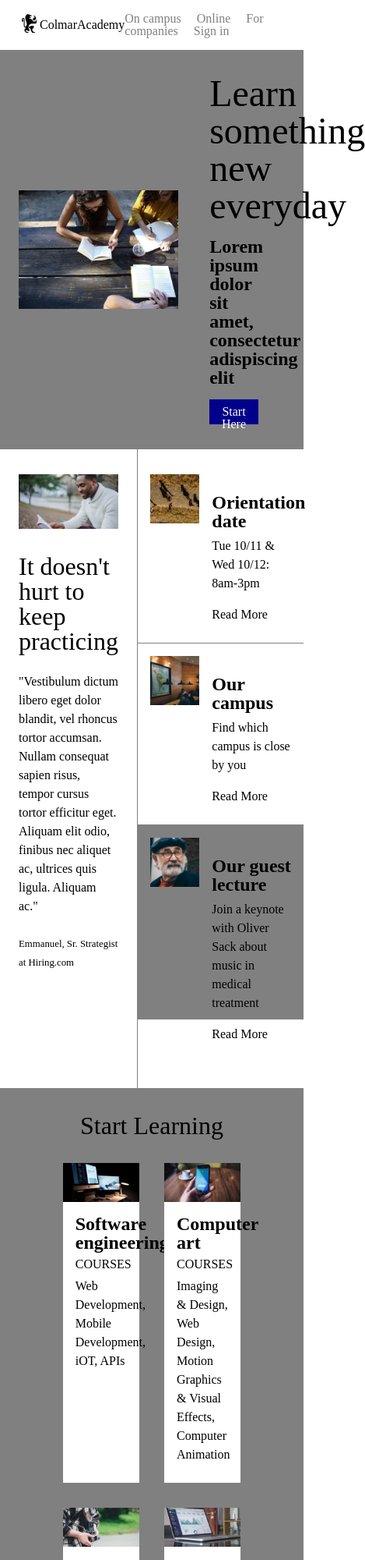
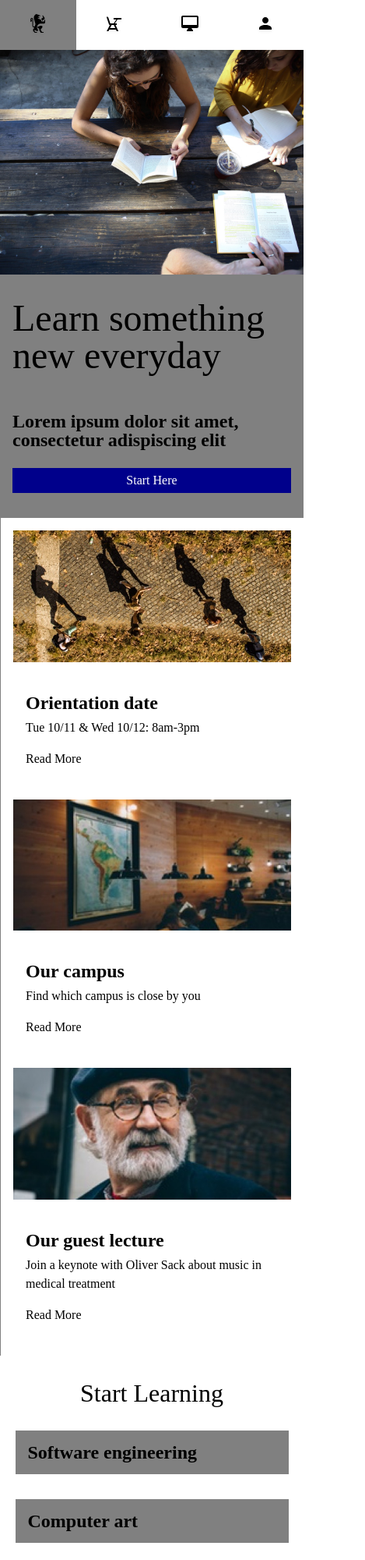
Before and after one commit to caitimak/Colmar, a plain HTML site: page index.html in a window 390 px wide. Shown: the top 2000 px of the page at 78% size, 469 px wide, since content can reach past the window. Drawn offline with Linux system fonts and the light colour scheme.

Commit message:
Add mobile specifications

```diff
--- a/index.html
+++ b/index.html
@@ -7,8 +7,11 @@
   <link rel="stylesheet" type="text/css" href="./resources/css/reset.css">
   <link rel="stylesheet" type="text/css" href="./resources/css/style.css">
 </head>
+
+
 <body>
   <nav>
+    <div class="desktop-nav desktop">
       <div class="logo">
         <img src="./resources/media/images/ic-logo.svg" alt="">
         <span id="colmar">Colmar</span>
@@ -19,6 +22,13 @@
         <a href="#"><span>Online</span></a>
         <a href="#"><span>For companies</span></a>
         <a href="#"><span>Sign in</span></a>
+      </div>
+    </div>
+    <div class="mobile-nav mobile">
+      <a href="#"><img src="./resources/media/images/ic-logo.svg" alt=""></a>
+      <a href="#"><img src="./resources/media/images/ic-on-campus.svg" alt=""></a>
+      <a href="#"><img src="./resources/media/images/ic-online.svg" alt=""></a>
+      <a href="#"><img src="./resources/media/images/ic-login.svg" alt=""></a>
     </div>
   </nav>
 
@@ -37,7 +47,7 @@
 
 
   <section class="information">
-    <div class="information-main">
+    <div class="information-main desktop">
       <div class="image-container">
         <img src="./resources/media/images/information-main.jpg" alt="">
       </div>
@@ -49,8 +59,11 @@
     </div>
     <div class="information-side">
       <div class="info first">
-        <div class="image-container">
+        <div class="image-container desktop">
           <img src="./resources/media/images/information-orientation.jpg" alt="">
+        </div>
+        <div class="image-container mobile">
+          <img src="./resources/media/images/information-orientation-mobile.jpg" alt="">
         </div>
         <div class="content">
           <h3>Orientation date</h3>
@@ -60,8 +73,11 @@
       </div>
 
       <div class="info second">
-        <div class="image-container">
+        <div class="image-container desktop">
           <img src="./resources/media/images/information-campus.jpg" alt="">
+        </div>
+        <div class="image-container mobile">
+          <img src="./resources/media/images/information-campus-mobile.jpg" alt="">
         </div>
         <div class="content">
           <h3>Our campus</h3>
@@ -71,8 +87,11 @@
       </div>
 
       <div class="info third">
-        <div class="image-container">
+        <div class="image-container desktop">
           <img src="./resources/media/images/information-guest-lecture.jpg" alt="">
+        </div>
+        <div class="image-container mobile">
+          <img src="./resources/media/images/information-guest-lecture-mobile.jpg" alt="">
         </div>
         <div class="content">
           <h3>Our guest lecture</h3>
@@ -88,63 +107,63 @@
     <h2>Start Learning</h2>
     <div class="courses-container">
       <div class="courses-card">
-        <div class="image-container">
+        <div class="image-container desktop">
           <img src="./resources/media/images/course-software.jpg" alt="">
         </div>
         <div class="courses-description">
           <h3>Software engineering</h3>
-          <h4>Courses</h4>
-          <p>Web Development, Mobile Development, iOT, APIs</p>
+          <h4 class="desktop">Courses</h4>
+          <p class="desktop">Web Development, Mobile Development, iOT, APIs</p>
         </div>
       </div>
       <div class="courses-card">
-        <div class="image-container">
+        <div class="image-container desktop">
           <img src="./resources/media/images/course-computer-art.jpg" alt="">
         </div>
         <div class="courses-description">
           <h3>Computer art</h3>
-          <h4>Courses</h4>
-          <p>Imaging &amp; Design, Web Design, Motion Graphics &amp; Visual Effects, Computer Animation</p>
+          <h4 class="desktop">Courses</h4>
+          <p class="desktop">Imaging &amp; Design, Web Design, Motion Graphics &amp; Visual Effects, Computer Animation</p>
         </div>
       </div>
       <div class="courses-card">
-        <div class="image-container">
+        <div class="image-container desktop">
           <img src="./resources/media/images/course-design.jpg" alt="">
         </div>
         <div class="courses-description">
           <h3>Design</h3>
-          <h4>Courses</h4>
-          <p>User Experience Design, User Research, Visual Design</p>
+          <h4 class="desktop">Courses</h4>
+          <p class="desktop">User Experience Design, User Research, Visual Design</p>
         </div>
       </div>
       <div class="courses-card">
-        <div class="image-container">
+        <div class="image-container desktop">
           <img src="./resources/media/images/course-data.jpg" alt="">
         </div>
         <div class="courses-description">
           <h3>Data</h3>
-          <h4>Courses</h4>
-          <p>Data Science, Big Data, SQL, Data Visualization</p>
+          <h4 class="desktop">Courses</h4>
+          <p class="desktop">Data Science, Big Data, SQL, Data Visualization</p>
         </div>
       </div>
       <div class="courses-card">
-        <div class="image-container">
+        <div class="image-container desktop">
           <img src="./resources/media/images/course-business.jpg" alt="">
         </div>
         <div class="courses-description">
           <h3>Business</h3>
-          <h4>Courses</h4>
-          <p>Product Development, Business Development, Startup</p>
+          <h4 class="desktop">Courses</h4>
+          <p class="desktop">Product Development, Business Development, Startup</p>
         </div>
       </div>
       <div class="courses-card">
-        <div class="image-container">
+        <div class="image-container desktop">
           <img src="./resources/media/images/course-marketing.jpg" alt="">
         </div>
         <div class="courses-description">
           <h3>Marketing</h3>
-          <h4>Courses</h4>
-          <p>Analytics, Content Marketing, Mobile Marketing</p>
+          <h4 class="desktop">Courses</h4>
+          <p class="desktop">Analytics, Content Marketing, Mobile Marketing</p>
         </div>
       </div>
     </div>
@@ -161,13 +180,13 @@
           type ="video/mp4" controls width="1920" height="1080">
           </video>
         </div>
-        <div class="content">
+        <div class="content desktop">
           <h3>Reimagine Urban</h3>
           <p id=practicing-text>"Vestibulum dictum libero eget dolor blandit, vel rhoncus tortor accumsan. Nullam consequat sapien risus, tempor cursus tortor efficitur eget. Aliquam elit odio, finibus nec aliquet ac, ultrices quis ligula. Aliquam ac."</p>
         </div>
     </div>
 
-    <div class="side-thesis">
+    <div class="side-thesis desktop">
       <div class="side-thesis-article one">
         <div class="image-container">
           <img src="./resources/media/images/thesis-fisma.jpg" alt="">
@@ -193,7 +212,7 @@
 
 <footer>
   <span id="copyright">&copy; 2016 Colmar Academy. All rights reserved</span>
-  <div id="footer-links">
+  <div id="footer-links" class="desktop">
     <a href="#"><span>Terms</span></a>
     <a href="#"><span>Privacy</span></a>
   </div>
--- a/resources/css/style.css
+++ b/resources/css/style.css
@@ -40,11 +40,18 @@ p {
 
 }
 
+
+
+
 /*navigation*/
 
 nav {
   width: 100%;
   height: 4rem;
+}
+
+.desktop-nav {
+  height: 100%;
   display: flex;
   justify-content: space-between;
   align-items: center;
@@ -58,9 +65,37 @@ nav {
 
 .links span {
   padding-right: 1rem;
+
+}
+
+.links span:hover {
   color: gray;
 }
 
+
+
+
+@media only screen and (max-width: 480px) {
+
+  .mobile-nav {
+    height: 100%;
+    display: flex;
+    justify-content: space-around;
+    align-items: center;
+  }
+
+  .mobile-nav a {
+    height: 100%;
+    width: 25%;
+    display: flex;
+    justify-content: center;
+    align-items: center;
+  }
+
+  .mobile-nav a:hover {
+    background-color: gray;
+  }
+}
 
 /*banner*/
 
@@ -89,7 +124,22 @@ nav {
 }
 
 .banner h3{
-  padding-bottom: 1rem;
+  padding: 2rem 0 1.5rem 0;
+}
+
+
+@media only screen and (max-width: 480px) {
+  .banner {
+    flex-wrap: wrap;
+    padding: 0;
+  }
+  .banner .image-container {
+    max-width: 100%;
+  }
+  #heading {
+    padding: 2rem 1rem;
+    max-width: 100%;
+  }
 }
 
 
@@ -121,7 +171,7 @@ nav {
   display: block;
 }
 
-.content {
+.information-main .content {
   display: flex;
   flex-wrap: wrap;
 }
@@ -138,6 +188,9 @@ nav {
   align-self: flex-end;
   font-size: .8rem;
 }
+
+/*Side Information*/
+
 
 .information-side {
   padding: 2rem 0;
@@ -186,6 +239,30 @@ nav {
   padding: .5rem 0;
 }
 
+@media only screen and (max-width: 480px) {
+  .information-side {
+    max-width: 100%;
+    padding: 0 0 1rem 0;
+  }
+  .info {
+    flex-wrap: wrap;
+    border: none;
+    padding: 1rem;
+  }
+  .info .image-container {
+    max-width: 100%;
+  }
+  .info .content {
+    padding: 1rem 1rem 0 1rem;
+  }
+  .info.third {
+    background-color: transparent;
+  }
+  .info .content {
+    max-width: 100%;
+  }
+
+}
 
 /*Courses*/
 
@@ -208,10 +285,13 @@ nav {
 }
 
 .courses-card {
-  max-width: 28%;
-  /*flex: 1 0 33%;*/
+  /*max-width: 30%;*/
+  flex: 1 0 30%;
   margin: 1rem;
   background-color: white;
+}
+.courses-card:hover {
+  background-color: lightgray;
 }
 
 .courses-card .image-container {
@@ -234,6 +314,21 @@ nav {
   padding: .5rem 0;
 }
 
+@media only screen and (max-width: 480px) {
+  .courses-card {
+    min-width: 100%;
+    background-color: gray;
+  }
+  .courses-card:hover {
+    color: white;
+  }
+  .courses {
+    background-color: transparent;
+  }
+  .courses-description {
+    padding: 1rem;
+  }
+}
 
 /*thesis*/
 
@@ -305,7 +400,12 @@ nav {
   background-color: gray;
 }
 
-
+@media only screen and (max-width: 480px) {
+  .main-thesis {
+    max-width: 100%;
+    padding: 2rem 0 1.5rem 0;
+  }
+}
 
 /*footer*/
 
@@ -329,3 +429,26 @@ footer span {
   text-decoration: none;
   color: gray;
 }
+
+@media only screen and (max-width: 480px) {
+  footer {
+    border: none;
+    padding: 1rem;
+  }
+}
+
+
+/*universal media*/
+
+
+@media only screen and (max-width: 480px) {
+  .desktop {
+    display: none;
+  }
+}
+
+@media only screen and (min-width:480px){
+  .mobile {
+    display: none;
+  }
+}
```
Lines whose indentation alone changed are shown as unchanged.
